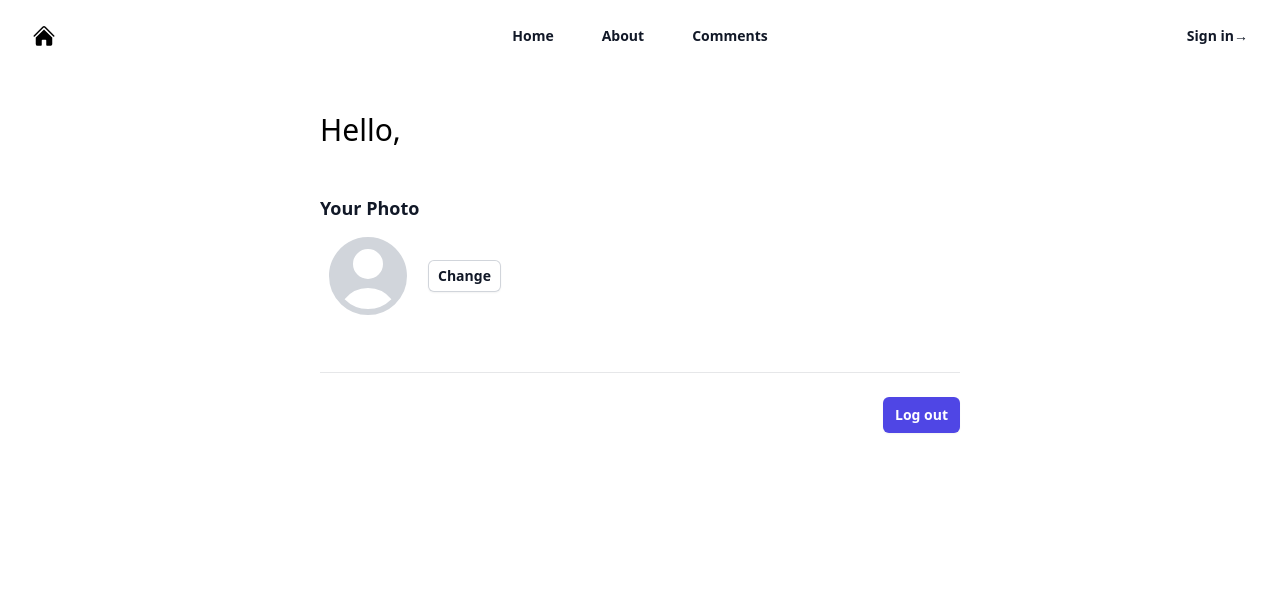
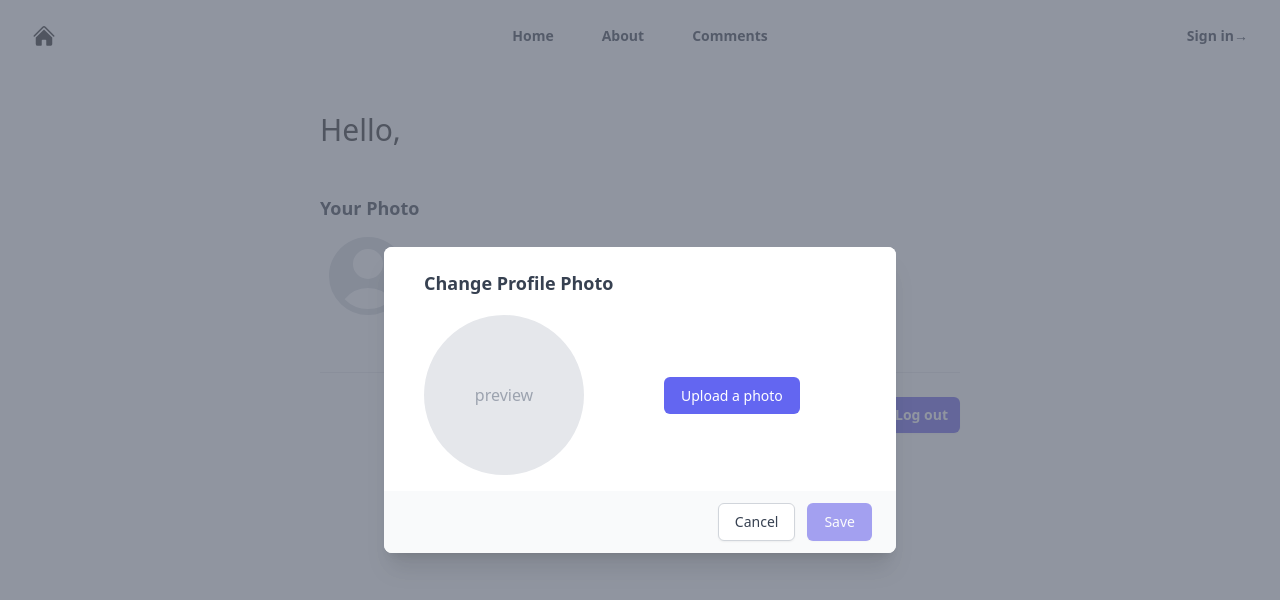
Before and after one commit to ndrw1221/full-stack-personal-page, a React (Vite) app in the folder personal-page/frontend/: page /#/profile in a window 1280 px wide. Both pictures are taken after a click on the button "Change". Shown: the top 600 px of the page. Built offline with nearby package versions, Linux system fonts and the light colour scheme; no server answers.

Commit message:
Allow user to change profile photo

```diff
--- a/personal-page/frontend/src/components/Profile.jsx
+++ b/personal-page/frontend/src/components/Profile.jsx
@@ -1,20 +1,14 @@
 import { useState, useContext, useEffect } from "react";
 import { useNavigate } from "react-router-dom";
-import { PhotoIcon, UserCircleIcon } from "@heroicons/react/24/solid";
+import { UserCircleIcon } from "@heroicons/react/24/solid";
 import { AuthContext } from "../contexts/AuthContext";
+import ProfilePhotoChangeModal from "./ProfilePhotoChangeModal";
 
 export default function Profile() {
   const [username, setUsername] = useState("");
   const { setIsAuthenticated } = useContext(AuthContext);
+  const [showModal, setShowModal] = useState(false);
   const navigate = useNavigate();
-
-  const handleLogout = () => {
-    // remove token from localStorage
-    localStorage.removeItem("token");
-    // set isAuthenticated to false
-    setIsAuthenticated(false);
-    navigate("/sign-in");
-  };
 
   const fetchData = async () => {
     try {
@@ -46,6 +40,12 @@ export default function Profile() {
     }
   };
 
+  const handleLogout = () => {
+    localStorage.removeItem("token");
+    setIsAuthenticated(false);
+    navigate("/sign-in");
+  };
+
   useEffect(() => {
     fetchData();
   }, []);
@@ -72,6 +72,7 @@ export default function Profile() {
                 />
                 <button
                   type="button"
+                  onClick={() => setShowModal(true)}
                   className="rounded-md bg-white px-2.5 py-1.5 text-sm font-semibold text-gray-900 shadow-sm ring-1 ring-inset ring-gray-300 hover:bg-gray-50"
                 >
                   Change
@@ -90,6 +91,13 @@ export default function Profile() {
           Log out
         </button>
       </div>
+
+      <ProfilePhotoChangeModal
+        isOpen={showModal}
+        onClose={() => {
+          setShowModal(false);
+        }}
+      />
     </div>
   );
 }
--- /dev/null
+++ b/personal-page/frontend/src/components/ProfilePhotoChangeModal.jsx
@@ -0,0 +1,151 @@
+import { useState } from "react";
+
+export default function ProfilePhotoChangeModal({ isOpen, onClose }) {
+  const [photo, setPhoto] = useState(null);
+  const [preview, setPreview] = useState(null);
+  const [showError, setShowError] = useState(false);
+
+  const handlePhotoChange = (event) => {
+    const file = event.target.files[0];
+    setShowError(false);
+    if (!file.type.startsWith("image/")) {
+      setShowError(true);
+      return;
+    }
+    setPhoto(file);
+    setPreview(URL.createObjectURL(file));
+  };
+
+  const changePhoto = async (event) => {
+    event.preventDefault();
+    setShowError(false);
+
+    if (photo === null || !photo.type.startsWith("image/")) {
+      setShowError(true);
+      return;
+    }
+
+    const formData = new FormData();
+    formData.append("photo", photo);
+
+    try {
+      const response = await fetch("http://localhost:8000/api/v1/users/photo", {
+        method: "POST",
+        headers: {
+          Authorization: `Bearer ${localStorage.getItem("token")}`,
+        },
+        body: formData,
+      });
+
+      if (response.ok) {
+        console.log("Photo changed successfully");
+        onClose();
+      } else {
+        console.error("Failed to change photo");
+      }
+    } catch (error) {
+      console.error("Failed to change photo:", error);
+    }
+  };
+
+  return (
+    isOpen && (
+      <div
+        className="fixed z-10 inset-0 max-sm:-inset-96 overflow-y-auto"
+        aria-labelledby="modal-title"
+        role="dialog"
+        aria-modal="true"
+      >
+        <div className="flex items-end justify-center min-h-screen pt-4 px-4 pb-20 text-center sm:block sm:p-0">
+          <div
+            className="fixed inset-0 bg-gray-500 bg-opacity-75 transition-opacity"
+            aria-hidden="true"
+          ></div>
+          <span
+            className="hidden sm:inline-block sm:align-middle sm:h-screen"
+            aria-hidden="true"
+          >
+            &#8203;
+          </span>
+          <div
+            className="inline-block align-bottom bg-white rounded-lg text-left overflow-hidden shadow-xl transform transition-all sm:my-8 sm:align-middle sm:max-w-lg sm:w-full"
+            role="dialog"
+            aria-modal="true"
+            aria-labelledby="modal-headline"
+          >
+            <form onSubmit={changePhoto}>
+              <div className="bg-white px-4 pt-5 pb-4 sm:p-6 sm:pb-4">
+                <div className="sm:flex sm:items-start">
+                  <div className="mt-3 text-center sm:mt-0 sm:ml-4 sm:text-left">
+                    <h3
+                      className="text-lg leading-6 font-extrabold text-gray-700"
+                      id="modal-headline"
+                    >
+                      Change Profile Photo
+                    </h3>
+                    <div className="mt-5 sm:flex items-center justify-between">
+                      {preview ? (
+                        <img
+                          src={preview}
+                          alt="Profile preview"
+                          className="mx-auto h-40 w-40 rounded-full object-cover"
+                        />
+                      ) : (
+                        <div className="mx-auto h-40 w-40 rounded-full bg-gray-200 text-gray-400 flex items-center justify-center">
+                          <span>preview</span>
+                        </div>
+                      )}
+                      <div className="max-sm:mt-5 mx-auto sm:ml-20">
+                        <input
+                          id="file-upload"
+                          name="file-upload"
+                          type="file"
+                          className="hidden"
+                          onChange={handlePhotoChange}
+                        />
+                        <label
+                          htmlFor="file-upload"
+                          className="cursor-pointer py-2 px-4 border border-transparent text-sm font-medium rounded-md text-white bg-indigo-500 hover:bg-indigo-600"
+                        >
+                          Upload a photo
+                        </label>
+                        {showError && (
+                          <p className="mt-5 text-red-500 text-xs italic animate-bounce">
+                            Please select an valid image
+                          </p>
+                        )}
+                      </div>
+                    </div>
+                  </div>
+                </div>
+              </div>
+              <div className="bg-gray-50 px-4 py-3 sm:px-6 sm:flex sm:flex-row-reverse">
+                <button
+                  type="submit"
+                  className={`w-full inline-flex justify-center rounded-md border border-transparent shadow-sm px-4 py-2 bg-indigo-600 text-base font-medium text-white focus:outline-none focus:ring-2 focus:ring-offset-2 focus:ring-indigo-500 sm:ml-3 sm:w-auto sm:text-sm ${
+                    photo ? "hover:bg-indigo-700" : "opacity-50"
+                  }`}
+                  disabled={!photo}
+                >
+                  Save
+                </button>
+                <button
+                  type="button"
+                  onClick={() => {
+                    setPhoto(null);
+                    setPreview(null);
+                    setShowError(false);
+                    onClose();
+                  }}
+                  className="mt-3 w-full inline-flex justify-center rounded-md border border-gray-300 shadow-sm px-4 py-2 bg-white text-base font-medium text-gray-700 hover:bg-gray-50 focus:outline-none focus:ring-2 focus:ring-offset-2 focus:ring-indigo-500 sm:mt-0 sm:ml-3 sm:w-auto sm:text-sm"
+                >
+                  Cancel
+                </button>
+              </div>
+            </form>
+          </div>
+        </div>
+      </div>
+    )
+  );
+}
```
